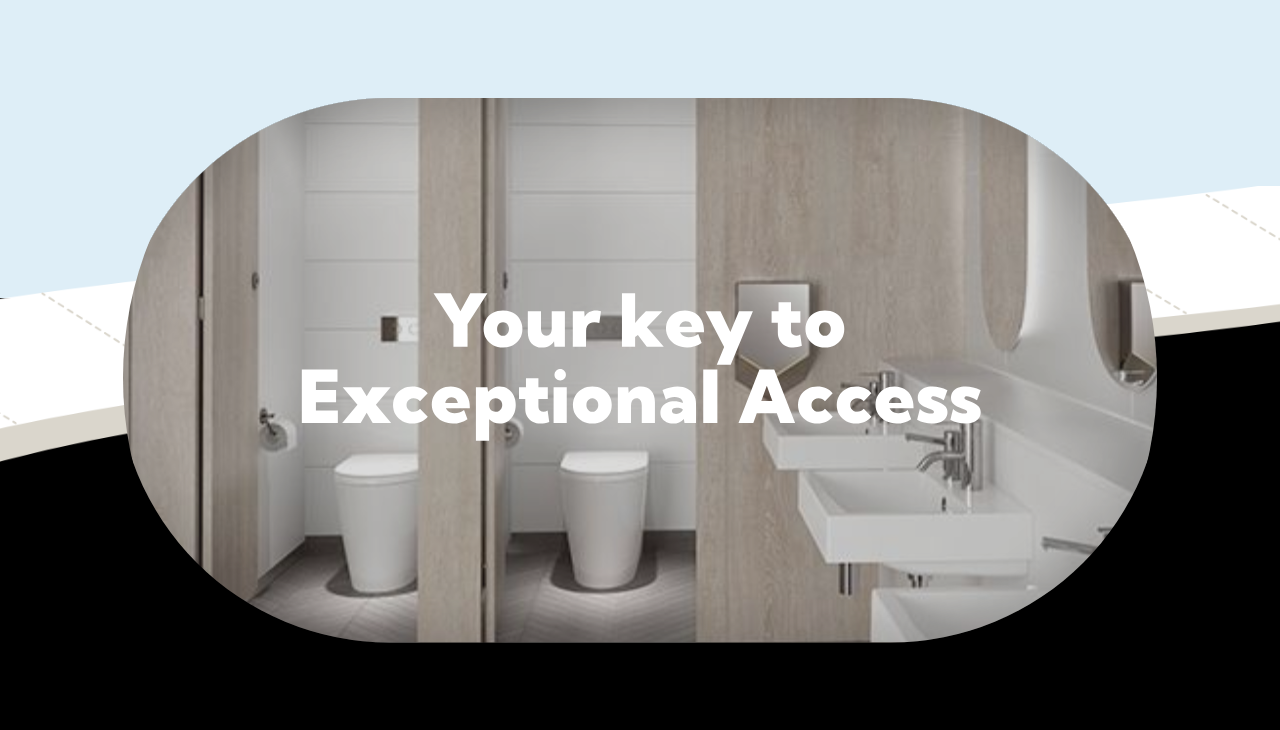
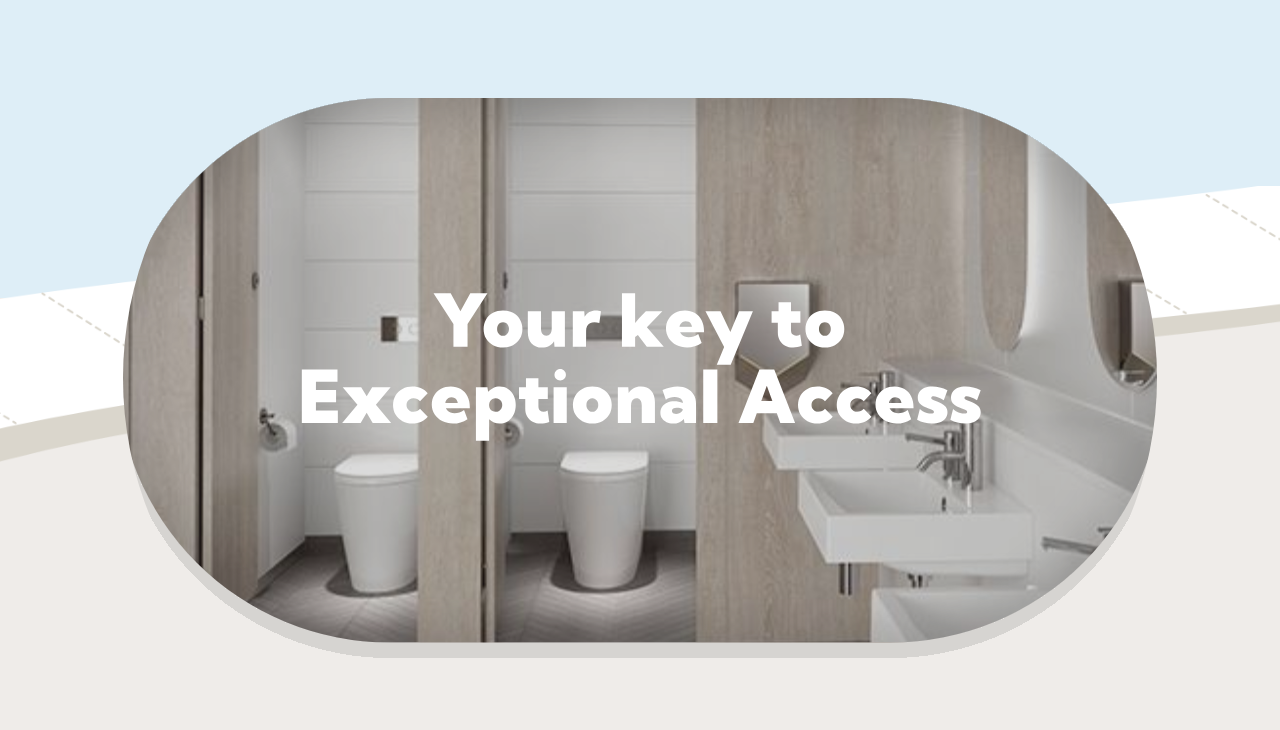
Before and after one commit to AbdulRehman938/yedi-frontend-latest, a React (Vite) app: page / in a window 1280 px wide. Shown: the part 1062-1792 px from the top of the page. Built offline with nearby package versions, Linux system fonts and the light colour scheme; the HTML template or start-up script is replaced by a standard one.

Commit message:
commit120

```diff
--- a/src/components/Home/Mirror.jsx
+++ b/src/components/Home/Mirror.jsx
@@ -41,7 +41,7 @@ const Mirror = () => {
   return (
     <>
       {/* Desktop version */}
-      <div className="hidden sm:block w-full bg-secondary 3xl:h-[210vh] xl:h-[332vh] lg:h-[240vh] lg:bg-black flex-col items-center relative pt-56 overflow-visible 2xl:mt-[30rem] lg:mt-[30rem] lg:pt-[10rem] 3xl:mt-[40rem]">
+      <div className="hidden sm:block w-full bg-secondary 3xl:h-[210vh] xl:h-[332vh] lg:h-[280vh] flex-col items-center relative pt-56 overflow-visible 2xl:mt-[30rem] lg:mt-[30rem] lg:pt-[10rem] 3xl:mt-[40rem]">
         <div className="w-full relative flex flex-col items-center px-4 sm:px-6 lg:px-8 overflow-visible">
           {/* Top overflowing mirror image */}
           <motion.img
@@ -160,7 +160,7 @@ const Mirror = () => {
               exit="exit"
               viewport={{ once: false, amount: 0.2 }}
             >
-              <div className="w-full md:w-1/2 flex flex-col gap-4 text-center md:text-left px-2 lg:mt-[1rem] 3xl:mt-[10rem] xl:mt-[5.5rem] 3xl:ml-[10rem] lg:ml-[8rem] ">
+              <div className="w-full md:w-1/2 flex flex-col gap-4 text-center md:text-left px-2 lg:mt-[-5rem] 3xl:mt-[10rem] xl:mt-[5.5rem] 3xl:ml-[10rem] lg:ml-[8rem] ">
                 <h1 className="3xl:text-6xl 2xl:text-7xl xl:text-6xl lg:text-5xl md:text-4xl sm:text-3xl xs:text-2xl text-primary font-bold">
                   No more asking permission
                 </h1>
```
